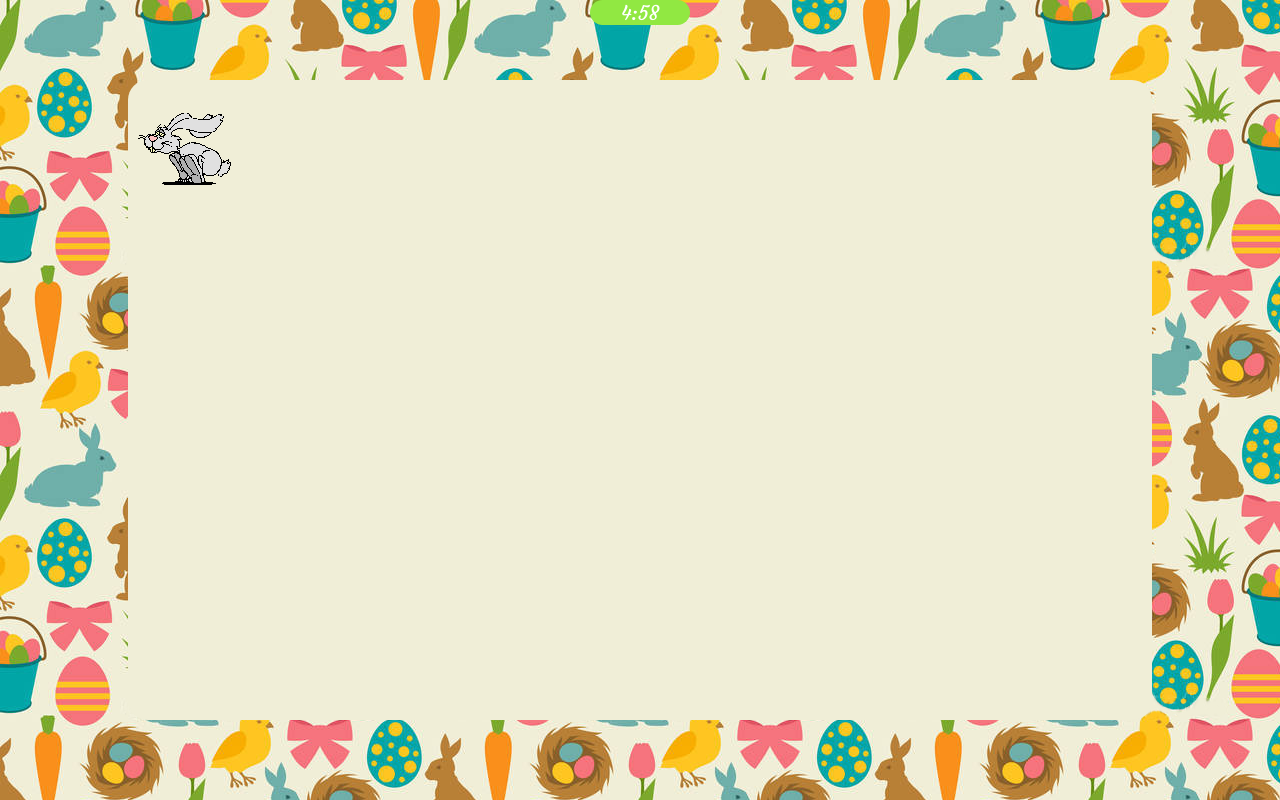
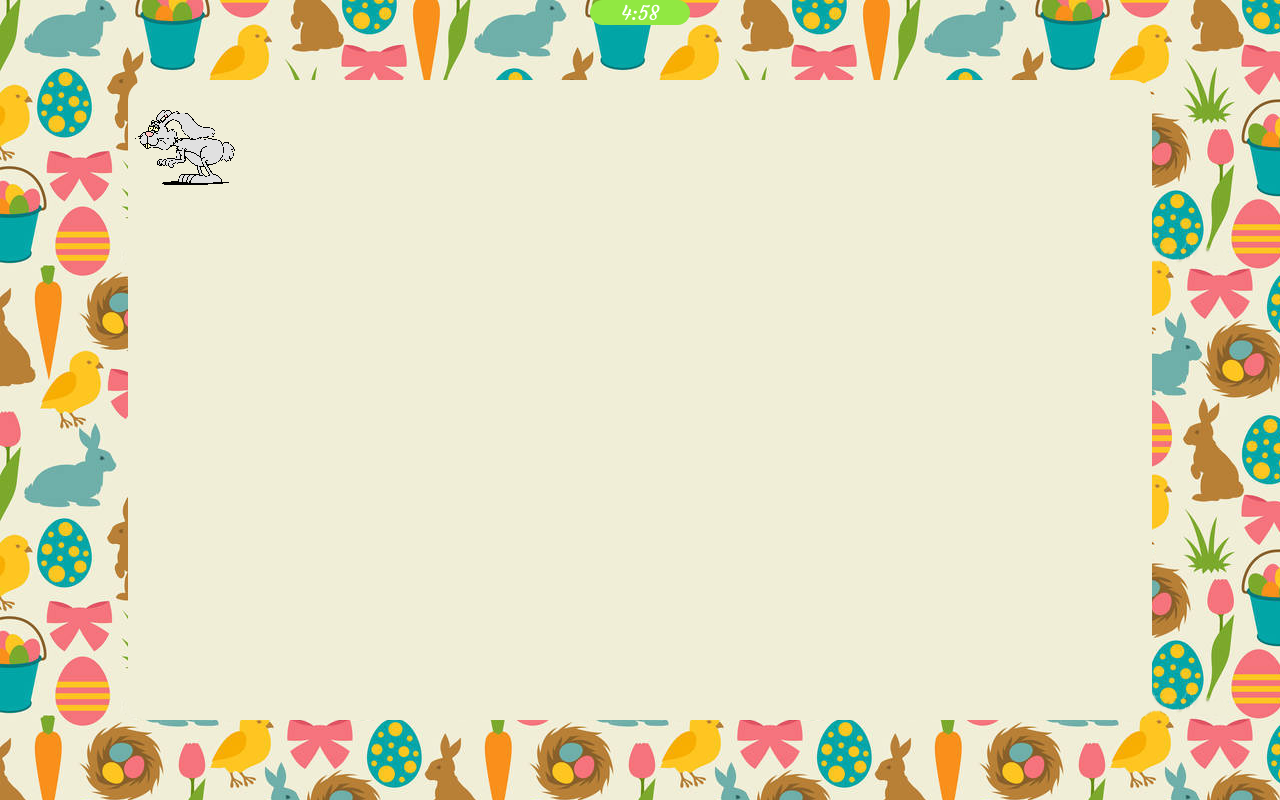
Before and after one commit to Walentyna14/wiosna, a plain HTML site: page index.html in a window 1280 px wide. Both pictures are taken after a click on the button "Rozpocznij grę!". Drawn offline with nearby package versions, Linux system fonts and the light colour scheme.

Commit message:
Add files via upload

```diff
--- a/app.js
+++ b/app.js
@@ -2,12 +2,11 @@ var main = function(){
 	gameSize();
 	$("#game").hide();
 	$("#game_over").hide();
-	$( window ).resize(gameSize);
+	$( window ).resize(gameSize); //Nie, nie może być dokument
 	$("#rabbit").mouseenter(run);
 	$("#rabbit").click(catchRabbit);
 	$('button').click(startGame);
-
-}//End MAIN
+}
 $(document).ready(main);
 
 var randomNumber = function(min , max){
@@ -27,6 +26,12 @@ var run = function(){
 	var y = randomNumber(marginY,0.7*height-135);
 	$(this).css("left", x);
 	$(this).css("top", y);
+	$("#rabbit").css("background", "url(\"img/zajac.gif\")");
+	setTimeout(pause, 2500);
+}
+
+var pause = function(){
+	$("#rabbit").css("background", "url(\"img/zajac_stop.png\")");
 }
 
 var gameSize = function() {
--- a/index.html
+++ b/index.html
@@ -20,20 +20,19 @@
 		<div id="game">
 			<div id="timer"></div>
 			<div id="game_board">
-				<img src="img/zajac.gif" alt="Zając" id="rabbit">
+				<div id="rabbit"></div>
 			</div>
 		</div>
 		<div id="game_over" class="text">
 			<div id="win">
 				<h2>Brawo!</h2>
-				<p>Udało Ci się złapać zająca.</p>
+				<p class= "weather">Udało Ci się złapać zająca. W nagrodę mogę powiedzieć Ci że, </p>
 			</div>
 			<div id="lose">
 				<h2>Niestety!</h2>
-				<p>Nie udało Ci się złapać zająca.</p>
+				<p class= "weather">Nie udało Ci się złapać zająca, ale jako pocieszenie mogę dodać że </p>
 			</div>
 			<h1>Wesołych świąt!</h1>
-			<p class="weather"></p>
 			<button type="button">Łap ponownie!</button>
 			<img src="img/trawa.png" id="grass"/>
 		</div>
--- a/style.css
+++ b/style.css
@@ -70,6 +70,11 @@ button
 #rabbit
 {
 	position: relative;
+	background:url("img/zajac.gif");
+	width: 130px;
+	height: 130px;
+	border-radius: 100%;
+	cursor: pointer;
 }
 
 #timer
--- a/weather.js
+++ b/weather.js
@@ -25,7 +25,7 @@ function loadWeather(location, woeid) {
 		success: function(weather) {
 			city = weather.city;
 			temp = weather.forecast[poniedzialek].high+'&deg;';
-			$(".weather").html("W Lany Poniedziałek w "+city+" najwyższą temperaturą będzie około "+temp+"C.");
+			$( ".weather" ).append( "w Lany Poniedziałek w "+city+" najwyższą temperaturą będzie około "+temp+"C.");
 		},
 		error: function(error) {
 			$(".error").html('<p>' + error + '</p>');
```
Also changed, not shown: img/zajac_stop.png (added).
